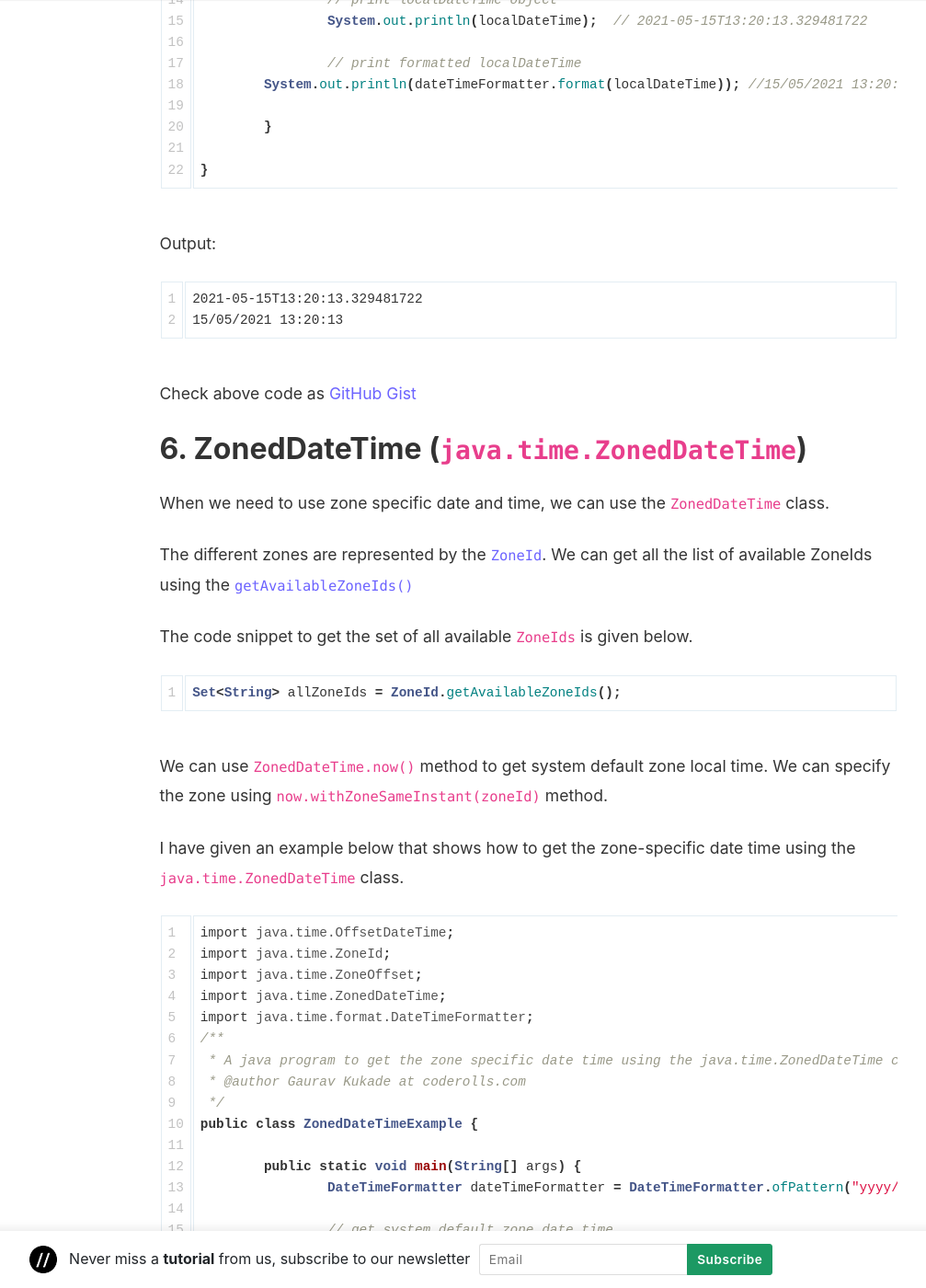
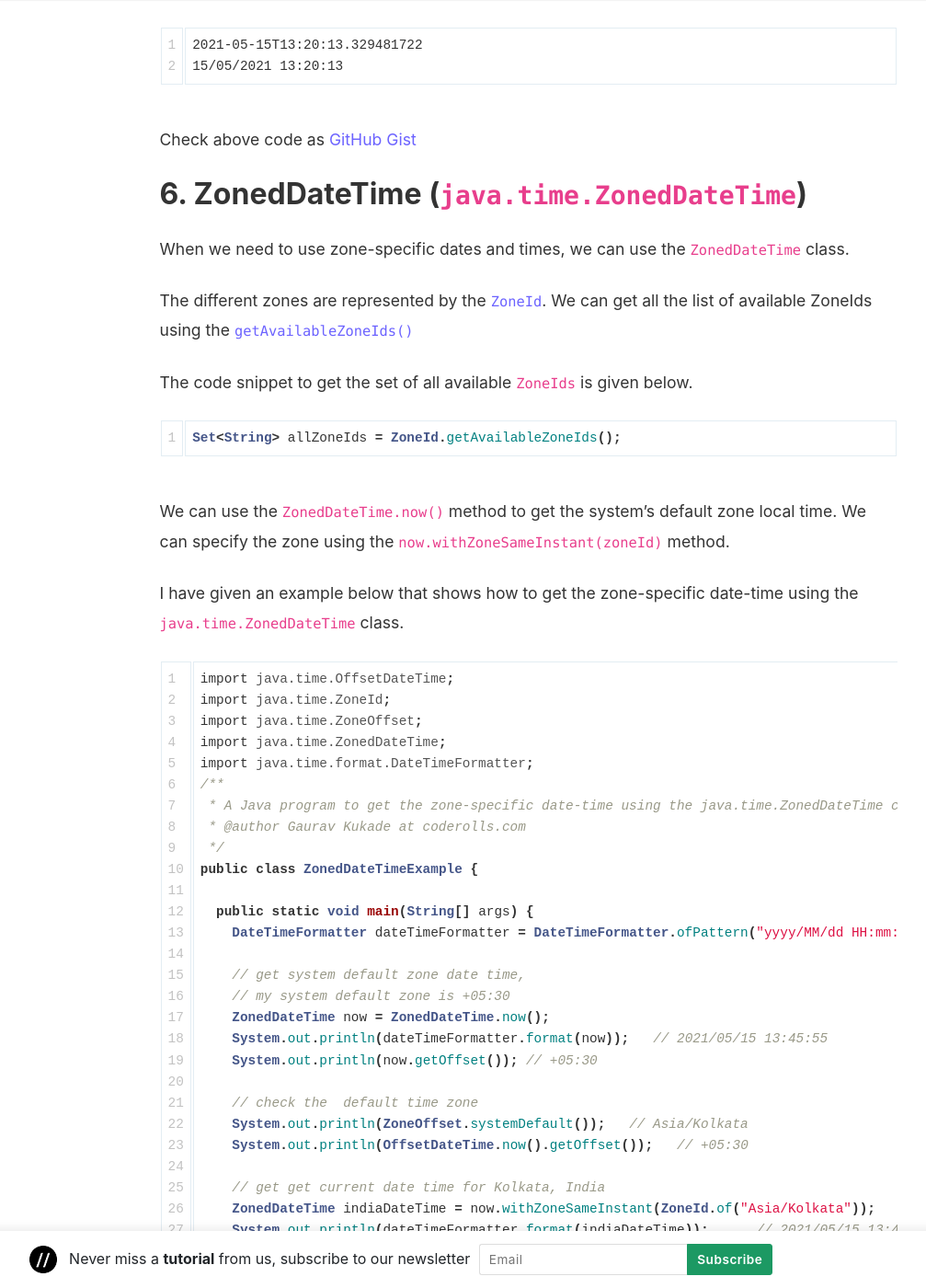
Before and after one commit to coderolls/coderolls-blog, a Jekyll site: the page built from _posts/java-time/2021-05-15-get-current-date-time-in-java.md, in a window 1280 px wide and 1400 px high, scrolled down 6182 px. Shown: the whole window at 92% size, without its empty margins (204-1211 px from the left). Built offline with Jekyll 4.4.1, drawn with Linux system fonts in a browser that asks for light colours; nearby versions of some CDN libraries; comment, search, counter and statistics services are not loaded; some of the changed text lies outside the part shown.

Commit message:
Update 2021-05-15-get-current-date-time-in-java.md

````diff
--- a/_posts/java-time/2021-05-15-get-current-date-time-in-java.md
+++ b/_posts/java-time/2021-05-15-get-current-date-time-in-java.md
@@ -66,11 +65,11 @@
 15/05/2021 12:21:39
 15/05/2021 12:21:39
 ```
-Check above code as [GitHub Gist](https://gist.github.com/gauravkukade/c0abb86106b161cd9b3d12de37e34cb3)
+Check the above code as [GitHub Gist](https://gist.github.com/gauravkukade/c0abb86106b161cd9b3d12de37e34cb3)
 
 ## 2. Java Calendar API (`java.util.Calendar`) (Legacy)
 
-We can use the `java.util.Calendar` class to get the instance of the Date class. The `getTime()` method of Calendar class returns the instance of `java.util.Date`
+We can use the `java.util.Calendar` class to get the instance of the Date class. The `getTime()` method of the Calendar class returns the instance of `java.util.Date`
 
 I have given an example below that shows how to get the current date and time using the `java.util.Calendar` class.
 ```java
@@ -109,14 +106,14 @@
 15/05/2021 12:50:17
 ```
 
-Check above code as [GitHub Gist](https://gist.github.com/gauravkukade/b29079c6b840d9c894c836468d9326dd)
+Check the above code as [GitHub Gist](https://gist.github.com/gauravkukade/b29079c6b840d9c894c836468d9326dd)
 
 ## 3. LocalDate (`java.time.LocalDate`)
 
 
 `LocalDate` is one of the most commonly used classes of Java date/Time API. As given in the name specifies the local date.
 
-We can use this class when zones are not required to specify. The `LocalDate` represents a date in ISO format (yyyy-MM-dd) without time. ex. 2021-05-15
+We can use this class when zones are not required to be specified. The `LocalDate` represents a date in ISO format (yyyy-MM-dd) without time. ex. 2021-05-15
 
 I have given an example below that shows how to get the current local date using the `java.time.LocalDate` class.
 ```java
@@ -128,18 +125,16 @@
  */
 public class LocalDateExample {
 
-	public static void main(String[] args) {
+  public static void main(String[] args) {
+    DateTimeFormatter dateTimeFormatter = DateTimeFormatter.ofPattern("yyyy/MM/dd");
+    LocalDate localDate = LocalDate.now();
 
-		DateTimeFormatter dateTimeFormatter = DateTimeFormatter.ofPattern("yyyy/MM/dd");
-		LocalDate localDate = LocalDate.now();
+    // print localDate object
+    System.out.println(localDate); // 2021-05-15
 
-		// print localDate object
-		System.out.println(localDate); // 2021-05-15
-
-		// print formatted localDate
-		System.out.println(dateTimeFormatter.format(localDate)); // 2021/05/15
-
-	}
+    // print formatted localDate
+    System.out.println(dateTimeFormatter.format(localDate)); // 2021/05/15
+  }
 
 }
 ```
@@ -162,23 +157,20 @@
 import java.time.LocalTime;
 import java.time.format.DateTimeFormatter;
 /**
- * A java program to get local time using the java.time.LocalTime class
+ * A Java program to get local time using the java.time.LocalTime class
  * @author Gaurav Kukade at coderolls.com
  */
 public class LocalTimeExample {
+  public static void main(String[] args) {
+    DateTimeFormatter dateTimeFormatter = DateTimeFormatter.ofPattern("HH:mm:ss");
+    LocalTime localTime = LocalTime.now();
 
-	public static void main(String[] args) {
-		DateTimeFormatter dateTimeFormatter = DateTimeFormatter.ofPattern("HH:mm:ss");
-		LocalTime localTime = LocalTime.now();
+    // print localTime object
+    System.out.println(localTime);  // 13:11:46.140359217
 
-		// print localTime object
-		System.out.println(localTime);  // 13:11:46.140359217
-
-		// print formatted localTime
-        System.out.println(dateTimeFormatter.format(localTime));  // 13:11:46
-
-	}
-
+    // print formatted localTime
+    System.out.println(dateTimeFormatter.format(localTime));  // 13:11:46
+  }
 }
 ```
 Output:
@@ -230,7 +218,7 @@
 
 ## 6. ZonedDateTime (`java.time.ZonedDateTime`)
 
-When we need to use zone specific date and time, we can use the `ZonedDateTime` class.
+When we need to use zone-specific dates and times, we can use the `ZonedDateTime` class.
 
 The different zones are represented by the [`ZoneId`](https://docs.oracle.com/javase/8/docs/api/java/time/ZoneId.html). We can get all the list of available ZoneIds using the [`getAvailableZoneIds()`](https://docs.oracle.com/javase/8/docs/api/java/time/ZoneId.html#getAvailableZoneIds--)
 
@@ -239,9 +227,9 @@
 Set<String> allZoneIds = ZoneId.getAvailableZoneIds();
 ```
 
-We can use `ZonedDateTime.now()` method to get system default zone local time. We can specify the zone using `now.withZoneSameInstant(zoneId)` method.
+We can use the `ZonedDateTime.now()` method to get the system's default zone local time. We can specify the zone using the `now.withZoneSameInstant(zoneId)` method.
 
-I have given an example below that shows how to get the zone-specific date time using the `java.time.ZonedDateTime` class.
+I have given an example below that shows how to get the zone-specific date-time using the `java.time.ZonedDateTime` class.
 
 ```java
 import java.time.OffsetDateTime;
@@ -250,37 +238,34 @@
 import java.time.ZonedDateTime;
 import java.time.format.DateTimeFormatter;
 /**
- * A java program to get the zone specific date time using the java.time.ZonedDateTime class
+ * A Java program to get the zone-specific date-time using the java.time.ZonedDateTime class
  * @author Gaurav Kukade at coderolls.com
  */
 public class ZonedDateTimeExample {
 
-	public static void main(String[] args) {
-		DateTimeFormatter dateTimeFormatter = DateTimeFormatter.ofPattern("yyyy/MM/dd HH:mm:ss");
+  public static void main(String[] args) {
+    DateTimeFormatter dateTimeFormatter = DateTimeFormatter.ofPattern("yyyy/MM/dd HH:mm:ss");
 
-		// get system default zone date time,
-		// my system default zone is +05:30
-		ZonedDateTime now = ZonedDateTime.now();
-		System.out.println(dateTimeFormatter.format(now));   // 2021/05/15 13:45:55
-		System.out.println(now.getOffset()); // +05:30
+    // get system default zone date time,
+    // my system default zone is +05:30
+    ZonedDateTime now = ZonedDateTime.now();
+    System.out.println(dateTimeFormatter.format(now));   // 2021/05/15 13:45:55
+    System.out.println(now.getOffset()); // +05:30
 
-		// check the  default time zone
-		System.out.println(ZoneOffset.systemDefault());   // Asia/Kolkata
-		System.out.println(OffsetDateTime.now().getOffset());   // +05:30
+    // check the  default time zone
+    System.out.println(ZoneOffset.systemDefault());   // Asia/Kolkata
+    System.out.println(OffsetDateTime.now().getOffset());   // +05:30
 
-		// get get current date time for Kolkata, India
-		ZonedDateTime indiaDateTime = now.withZoneSameInstant(ZoneId.of("Asia/Kolkata"));
-		System.out.println(dateTimeFormatter.format(indiaDateTime));      // 2021/05/15 13:45:55
-		System.out.println(indiaDateTime.getOffset()); // +05:30
+    // get get current date time for Kolkata, India
+    ZonedDateTime indiaDateTime = now.withZoneSameInstant(ZoneId.of("Asia/Kolkata"));
+    System.out.println(dateTimeFormatter.format(indiaDateTime));      // 2021/05/15 13:45:55
+    System.out.println(indiaDateTime.getOffset()); // +05:30
 
-
-		// get get current date time for Paris , France
-		ZonedDateTime franceDateTime = now.withZoneSameInstant(ZoneId.of("Europe/Paris"));
-		System.out.println(dateTimeFormatter.format(franceDateTime));     // 2021/05/15 10:15:55
-		System.out.println(franceDateTime.getOffset()); // +02:00
-
-	}
-
+    // get get current date time for Paris , France
+    ZonedDateTime franceDateTime = now.withZoneSameInstant(ZoneId.of("Europe/Paris"));
+    System.out.println(dateTimeFormatter.format(franceDateTime));     // 2021/05/15 10:15:55
+    System.out.println(franceDateTime.getOffset()); // +02:00
+  }
 }
 ```
 Output:
@@ -306,32 +291,29 @@
 import java.time.format.DateTimeFormatter;
 
 /**
- * A java program to get current date time using the jjava.time.Instant class
+ * A Java program to get the current date time using the java.time.Instant class
  * @author Gaurav Kukade at coderolls.com
  */
 public class InstantExample {
 
-	public static void main(String[] args) {
+  public static void main(String[] args) {
+    Instant instant = Instant.now();
 
-		Instant instant = Instant.now();
+    //print instant object
+    System.out.println(instant);  // 2021-05-15T10:11:45.331237189Z
 
-		// print instant object
-		System.out.println(instant);  // 2021-05-15T10:11:45.331237189Z
+    //get epoch time in milliseconds
+    //epoch timestamp is the number of milliseconds/seconds since January 1, 1970, 00:00:00 GMT
+    System.out.println(instant.toEpochMilli()); // 1621073505331
 
-		// get epoch time in milliseconds
-		// epoch timestamp is number of milliseconds/seconds since January 1, 1970, 00:00:00 GMT
-		System.out.println(instant.toEpochMilli()); // 1621073505331
+    // get epoch time in seconds
+    System.out.println(instant.getEpochSecond());  // 1621073505
 
-		// get epoch time in seconds
-		System.out.println(instant.getEpochSecond());  // 1621073505
-
-		// we can convert instant to LocalDateTime, LocalDate, LocalTime
-		DateTimeFormatter dateTimeFormatter = DateTimeFormatter.ofPattern("dd/MM/yyyy HH:mm:ss");
-		LocalDateTime localDateTime = LocalDateTime.ofInstant(instant, ZoneId.systemDefault());
-		System.out.println(dateTimeFormatter.format(localDateTime)); // 15/05/2021 15:41:45
-
-	}
-
+    //We can convert instant to LocalDateTime, LocalDate, LocalTime
+    DateTimeFormatter dateTimeFormatter = DateTimeFormatter.ofPattern("dd/MM/yyyy HH:mm:ss");
+    LocalDateTime localDateTime = LocalDateTime.ofInstant(instant, ZoneId.systemDefault());
+    System.out.println(dateTimeFormatter.format(localDateTime)); // 15/05/2021 15:41:45
+  }
 }
 ```
 Output:
````
Also changed, not shown: other parts of _posts/java-time/2021-05-15-get-current-date-time-in-java.md (+38 -45 lines).
